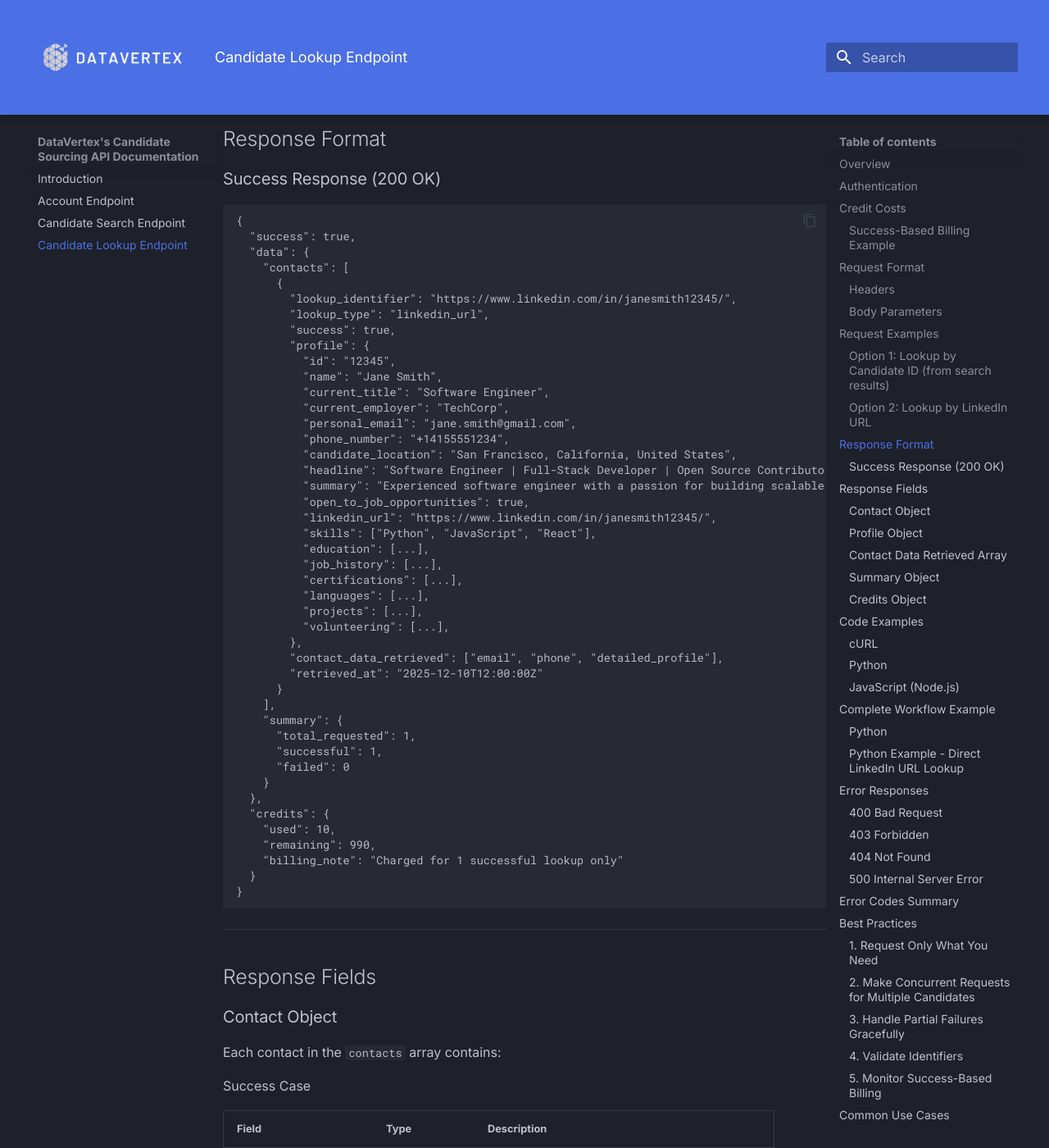
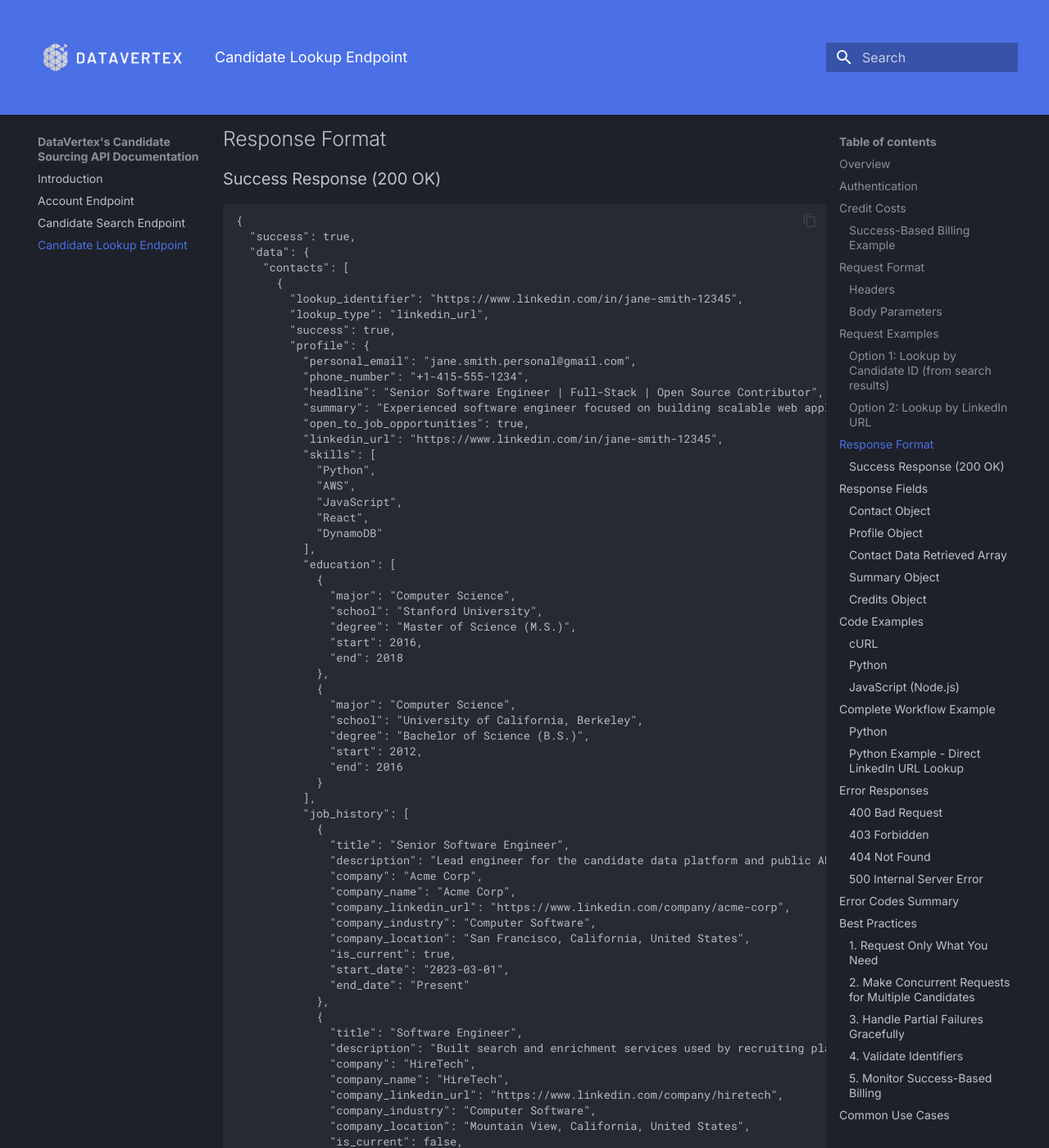
Before and after one commit to jbattdv/dv-api-docs, an MkDocs documentation site: the page built from docs/candidate_lookup_endpoint.md, in a window 1280 px wide and 1400 px high, scrolled down 3549 px. Shown: the whole window at 82% size. Built offline with MkDocs 1.6.1 and Material for MkDocs 9.7.7, drawn with Linux system fonts in a browser that asks for light colours; some of the changed text lies outside the part shown.

Commit message:
Expanded lookup example

````diff
--- a/docs/candidate_lookup_endpoint.md
+++ b/docs/candidate_lookup_endpoint.md
@@ -149,43 +149,111 @@ All Contact Information + Candidate's work history, education, and skills.
   "data": {
     "contacts": [
       {
-        "lookup_identifier": "https://www.linkedin.com/in/janesmith12345/",
+        "lookup_identifier": "https://www.linkedin.com/in/jane-smith-12345",
         "lookup_type": "linkedin_url",
         "success": true,
         "profile": {
-          "id": "12345",
-          "name": "Jane Smith",
-          "current_title": "Software Engineer",
-          "current_employer": "TechCorp",
-          "personal_email": "jane.smith@gmail.com",
-          "phone_number": "+14155551234",
-          "candidate_location": "San Francisco, California, United States",
-          "headline": "Software Engineer | Full-Stack Developer | Open Source Contributor",
-          "summary": "Experienced software engineer with a passion for building scalable web applications and mentoring junior developers...",
+          "personal_email": "jane.smith.personal@gmail.com",
+          "phone_number": "+1-415-555-1234",
+          "headline": "Senior Software Engineer | Full-Stack | Open Source Contributor",
+          "summary": "Experienced software engineer focused on building scalable web applications, mentoring engineers, and shipping products used by millions.",
           "open_to_job_opportunities": true,
-          "linkedin_url": "https://www.linkedin.com/in/janesmith12345/",
-          "skills": ["Python", "JavaScript", "React"],
-          "education": [...],
-          "job_history": [...],
-          "certifications": [...],
-          "languages": [...],
-          "projects": [...],
-          "volunteering": [...],
+          "linkedin_url": "https://www.linkedin.com/in/jane-smith-12345",
+          "skills": [
+            "Python",
+            "AWS",
+            "JavaScript",
+            "React",
+            "DynamoDB"
+          ],
+          "education": [
+            {
+              "major": "Computer Science",
+              "school": "Stanford University",
+              "degree": "Master of Science (M.S.)",
+              "start": 2016,
+              "end": 2018
+            },
+            {
+              "major": "Computer Science",
+              "school": "University of California, Berkeley",
+              "degree": "Bachelor of Science (B.S.)",
+              "start": 2012,
+              "end": 2016
+            }
+          ],
+          "job_history": [
+            {
+              "title": "Senior Software Engineer",
+              "description": "Lead engineer for the candidate data platform and public API.",
+              "company": "Acme Corp",
+              "company_name": "Acme Corp",
+              "company_linkedin_url": "https://www.linkedin.com/company/acme-corp",
+              "company_industry": "Computer Software",
+              "company_location": "San Francisco, California, United States",
+              "is_current": true,
+              "start_date": "2023-03-01",
+              "end_date": "Present"
+            },
+            {
+              "title": "Software Engineer",
+              "description": "Built search and enrichment services used by recruiting platforms.",
+              "company": "HireTech",
+              "company_name": "HireTech",
+              "company_linkedin_url": "https://www.linkedin.com/company/hiretech",
+              "company_industry": "Computer Software",
+              "company_location": "Mountain View, California, United States",
+              "is_current": false,
+              "start_date": "2018-07-01",
+              "end_date": "2023-02-01"
+            }
+          ],
+          "certifications": [
+            {
+              "name": "AWS Certified Solutions Architect – Associate",
+              "authority": "Amazon Web Services",
+              "company": "Amazon Web Services",
+              "start_date": "2022-06-01"
+            }
+          ],
+          "languages": [
+            {
+              "name": "English",
+              "proficiency": "NATIVE_OR_BILINGUAL"
+            },
+            {
+              "name": "Spanish",
+              "proficiency": "PROFESSIONAL_WORKING"
+            }
+          ],
+          "projects": [
+            {
+              "title": "Open Source Talent Graph",
+              "description": "Graph-based candidate matching library used by recruiting tools.",
+              "url": "https://github.com/janesmith/talent-graph",
+              "start_date": "2021-01-01",
+              "end_date": "2022-12-01"
+            }
+          ],
+          "volunteering": [
+            {
+              "title": "Mentor",
+              "organization": "Women Who Code",
+              "cause": "Education",
+              "description": "Mentored junior engineers on career growth and system design.",
+              "start_date": "2020-01-01",
+              "end_date": "2024-01-01"
+            }
+          ]
         },
-        "contact_data_retrieved": ["email", "phone", "detailed_profile"],
-        "retrieved_at": "2025-12-10T12:00:00Z"
+        "contact_data_retrieved": ["email", "phone", "detailed_profile"]
       }
-    ],
-    "summary": {
-      "total_requested": 1,
-      "successful": 1,
-      "failed": 0
-    }
+    ]
   },
   "credits": {
     "used": 10,
     "remaining": 990,
-    "billing_note": "Charged for 1 successful lookup only"
+    "billing_note": "Charged for 1 successful lookups only"
   }
 }
 ```
````
Also changed, not shown: other parts of docs/candidate_lookup_endpoint.md (+1 -1 lines).
